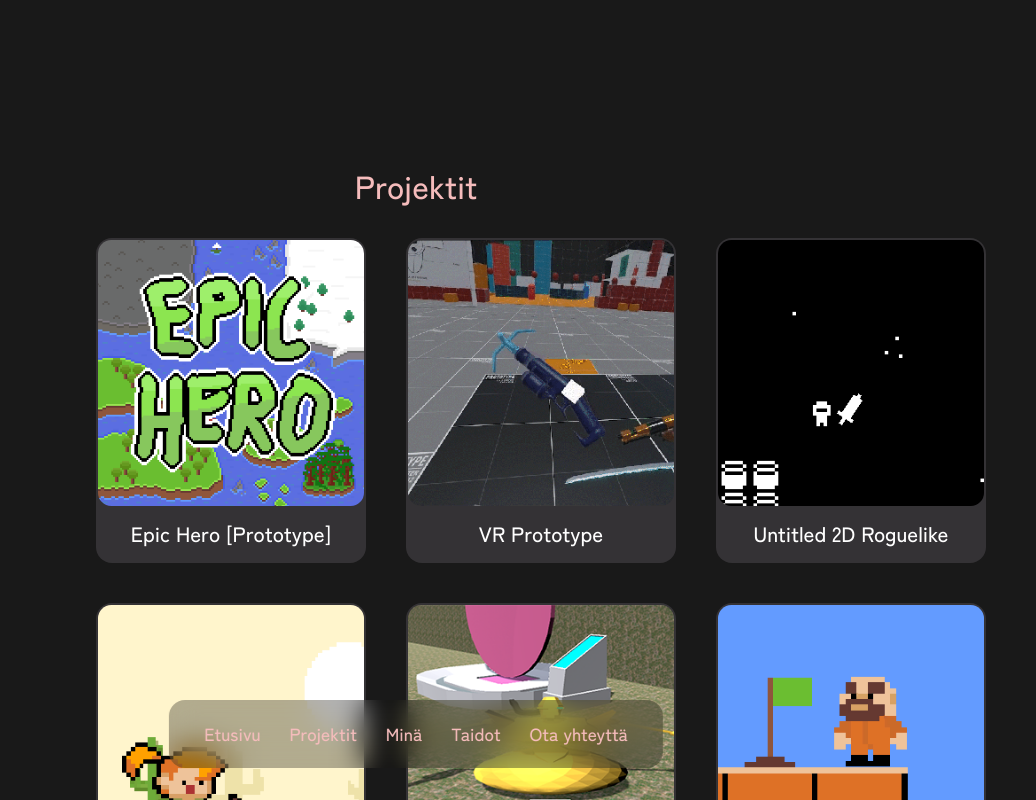
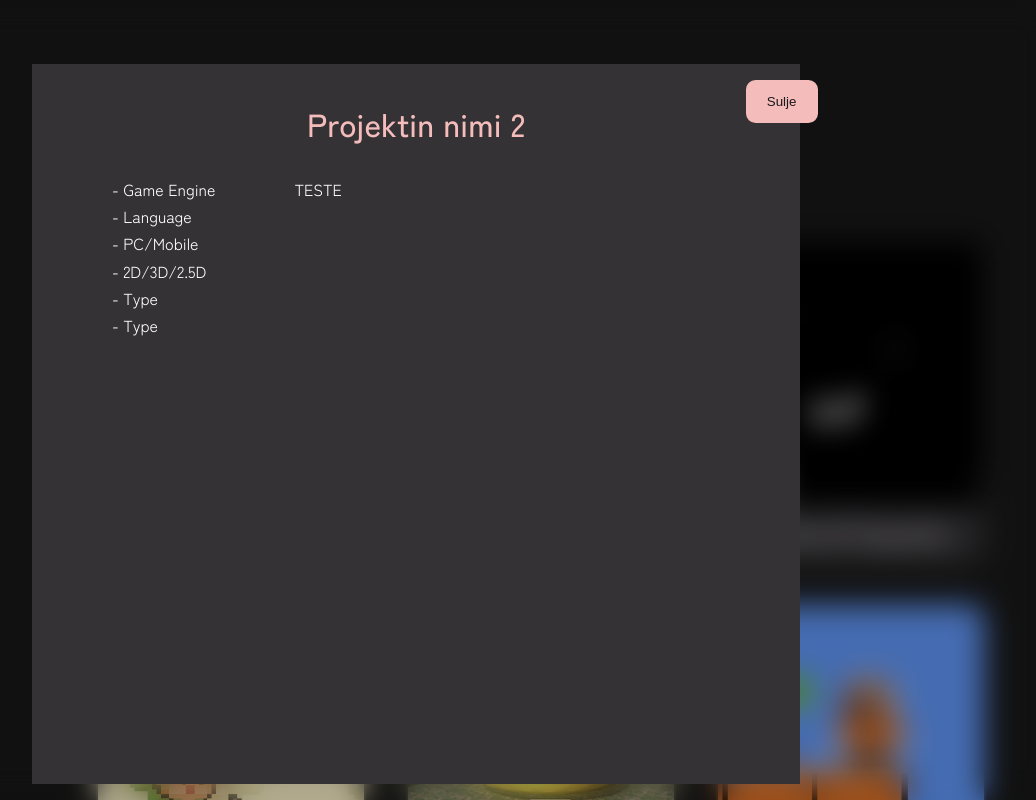
Before and after one commit to ArttuPyry/my-react-portfolio, a React (Create React App) app: page / in a window 1280 px wide. Both pictures are taken after a click on the element "VR Prototype". Shown: the part 770-1570 px from the top of the page, without its empty margins (224-1260 px from the left). Built offline with nearby package versions, Linux system fonts and the light colour scheme.

Commit message:
Modal base setup done

```diff
--- a/src/components/projects/Projects.jsx
+++ b/src/components/projects/Projects.jsx
@@ -110,31 +110,51 @@ const Projects = () => {
 
       {modal2 && (
         <div className="modal">
-          <Project2 />
+            <Project2>
+            <button className='btn btn-primary' onClick={() => toggleModal(2)}>
+              Sulje
+            </button>
+          </Project2>
         </div>
       )}
 
       {modal3 && (
         <div className="modal">
-          <Project3 />
+            <Project3>
+            <button className='btn btn-primary' onClick={() => toggleModal(3)}>
+              Sulje
+            </button>
+          </Project3>
         </div>
       )}
 
       {modal4 && (
         <div className="modal">
-          <Project4 />
+            <Project4>
+            <button className='btn btn-primary' onClick={() => toggleModal(4)}>
+              Sulje
+            </button>
+          </Project4>
         </div>
       )}
 
       {modal5 && (
         <div className="modal">
-          <Project5 />
+            <Project5>
+            <button className='btn btn-primary' onClick={() => toggleModal(5)}>
+              Sulje
+            </button>
+          </Project5>
         </div>
       )}
 
       {modal6 && (
         <div className="modal">
-          <Project6 />
+            <Project6>
+            <button className='btn btn-primary' onClick={() => toggleModal(6)}>
+              Sulje
+            </button>
+          </Project6>
         </div>
       )}
 
--- a/src/components/projects/modals/Project1.jsx
+++ b/src/components/projects/modals/Project1.jsx
@@ -11,7 +11,7 @@ const Project1 = ({ children }) => {
          </div>
 
         <div className="titles">
-         <h2>Projektin nimi</h2>
+         <h2>Projektin nimi 1</h2>
         </div>
 
         <div className="modal__content">
--- a/src/components/projects/modals/Project2.jsx
+++ b/src/components/projects/modals/Project2.jsx
@@ -1,8 +1,49 @@
 import React from 'react'
+import './projectmodal.css'
 
-const Project2 = () => {
+const Project2 = ({ children }) => {
   return (
-    <div>Project2</div>
+    <section className="modals">
+      <div className="modalbase">
+
+        <div className='modal_btn'>
+           {children}
+         </div>
+
+        <div className="titles">
+         <h2>Projektin nimi 2</h2>
+        </div>
+
+        <div className="modal__content">
+        <ul className="tech__info">
+            <li>
+              <p>- Game Engine</p>
+            </li>
+            <li>
+              <p>- Language</p>
+            </li>
+            <li>
+              <p>- PC/Mobile</p>
+            </li>
+            <li>
+              <p>- 2D/3D/2.5D</p>
+            </li>
+            <li>
+              <p>- Type</p>
+            </li>
+            <li>
+              <p>- Type</p>
+            </li>
+          </ul>
+
+          <div className="project__showcase">
+            <p>
+              TESTE
+            </p>
+          </div>
+        </div>
+      </div>
+    </section>
   )
 }
 
--- a/src/components/projects/modals/Project3.jsx
+++ b/src/components/projects/modals/Project3.jsx
@@ -1,8 +1,49 @@
 import React from 'react'
+import './projectmodal.css'
 
-const Project3 = () => {
+const Project3 = ({ children }) => {
   return (
-    <div>Project3</div>
+    <section className="modals">
+      <div className="modalbase">
+
+        <div className='modal_btn'>
+           {children}
+         </div>
+
+        <div className="titles">
+         <h2>Projektin nimi 3</h2>
+        </div>
+
+        <div className="modal__content">
+        <ul className="tech__info">
+            <li>
+              <p>- Game Engine</p>
+            </li>
+            <li>
+              <p>- Language</p>
+            </li>
+            <li>
+              <p>- PC/Mobile</p>
+            </li>
+            <li>
+              <p>- 2D/3D/2.5D</p>
+            </li>
+            <li>
+              <p>- Type</p>
+            </li>
+            <li>
+              <p>- Type</p>
+            </li>
+          </ul>
+
+          <div className="project__showcase">
+            <p>
+              TESTE
+            </p>
+          </div>
+        </div>
+      </div>
+    </section>
   )
 }
 
--- a/src/components/projects/modals/Project4.jsx
+++ b/src/components/projects/modals/Project4.jsx
@@ -1,8 +1,49 @@
 import React from 'react'
+import './projectmodal.css'
 
-const Project4 = () => {
+const Project4 = ({ children }) => {
   return (
-    <div>Project4</div>
+    <section className="modals">
+      <div className="modalbase">
+
+        <div className='modal_btn'>
+           {children}
+         </div>
+
+        <div className="titles">
+         <h2>Projektin nimi 4</h2>
+        </div>
+
+        <div className="modal__content">
+        <ul className="tech__info">
+            <li>
+              <p>- Game Engine</p>
+            </li>
+            <li>
+              <p>- Language</p>
+            </li>
+            <li>
+              <p>- PC/Mobile</p>
+            </li>
+            <li>
+              <p>- 2D/3D/2.5D</p>
+            </li>
+            <li>
+              <p>- Type</p>
+            </li>
+            <li>
+              <p>- Type</p>
+            </li>
+          </ul>
+
+          <div className="project__showcase">
+            <p>
+              TESTE
+            </p>
+          </div>
+        </div>
+      </div>
+    </section>
   )
 }
 
--- a/src/components/projects/modals/Project5.jsx
+++ b/src/components/projects/modals/Project5.jsx
@@ -1,8 +1,49 @@
 import React from 'react'
+import './projectmodal.css'
 
-const Project5 = () => {
+const Project5 = ({ children }) => {
   return (
-    <div>Project5</div>
+    <section className="modals">
+      <div className="modalbase">
+
+        <div className='modal_btn'>
+           {children}
+         </div>
+
+        <div className="titles">
+         <h2>Projektin nimi 5</h2>
+        </div>
+
+        <div className="modal__content">
+        <ul className="tech__info">
+            <li>
+              <p>- Game Engine</p>
+            </li>
+            <li>
+              <p>- Language</p>
+            </li>
+            <li>
+              <p>- PC/Mobile</p>
+            </li>
+            <li>
+              <p>- 2D/3D/2.5D</p>
+            </li>
+            <li>
+              <p>- Type</p>
+            </li>
+            <li>
+              <p>- Type</p>
+            </li>
+          </ul>
+
+          <div className="project__showcase">
+            <p>
+              TESTE
+            </p>
+          </div>
+        </div>
+      </div>
+    </section>
   )
 }
 
--- a/src/components/projects/modals/Project6.jsx
+++ b/src/components/projects/modals/Project6.jsx
@@ -1,8 +1,49 @@
 import React from 'react'
+import './projectmodal.css'
 
-const Project6 = () => {
+const Project6 = ({ children }) => {
   return (
-    <div>Project6</div>
+    <section className="modals">
+      <div className="modalbase">
+
+        <div className='modal_btn'>
+           {children}
+         </div>
+
+        <div className="titles">
+         <h2>Projektin nimi 6</h2>
+        </div>
+
+        <div className="modal__content">
+        <ul className="tech__info">
+            <li>
+              <p>- Game Engine</p>
+            </li>
+            <li>
+              <p>- Language</p>
+            </li>
+            <li>
+              <p>- PC/Mobile</p>
+            </li>
+            <li>
+              <p>- 2D/3D/2.5D</p>
+            </li>
+            <li>
+              <p>- Type</p>
+            </li>
+            <li>
+              <p>- Type</p>
+            </li>
+          </ul>
+
+          <div className="project__showcase">
+            <p>
+              TESTE
+            </p>
+          </div>
+        </div>
+      </div>
+    </section>
   )
 }
 
```
